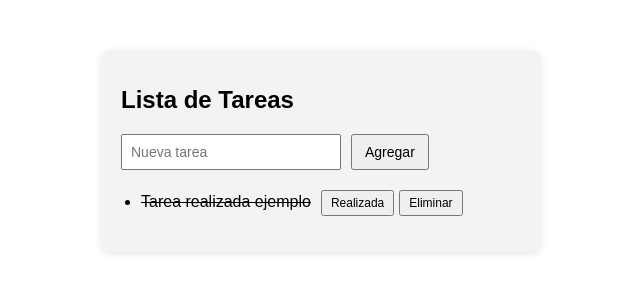
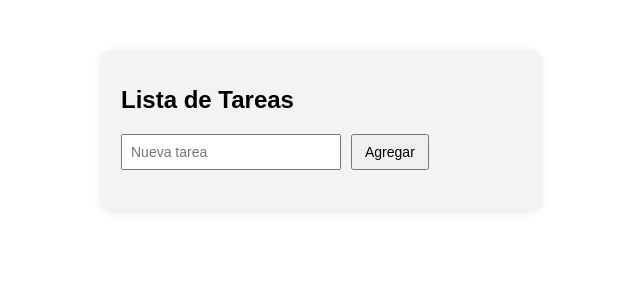
Before and after one commit to Goddzy/pv_tp3_grupo04, a React (Vite) app: page / in a window 1280 px wide. Shown: the top 300 px of the page, without its empty margins (319-959 px from the left). Built offline with nearby package versions, Linux system fonts and the light colour scheme.

Commit message:
Lucas Sebastián Orrabaliz, se logran renderizar las tareas en la página, además de poder tacharlas y/o borrarlas

```diff
--- a/src/App.jsx
+++ b/src/App.jsx
@@ -27,11 +27,9 @@ function App() {
     </div>
 
     <ul className="lista">
-    <li>
-        <span className='realizada'>Tarea realizada ejemplo</span>
-        <button>Realizada</button>
-        <button>Eliminar</button>
-    </li>
+        {tareas.map((elemento, index) => (
+           <Tarea key={index} tareaAnotada={elemento} setListaTareas={setTareas} listaTareas={tareas} />
+         ))}
     </ul>
   </div>
     )
--- a/src/components/Tarea.jsx
+++ b/src/components/Tarea.jsx
@@ -1,9 +1,27 @@
-
+import { useState } from 'react';
 import React from 'react';
 
-const Tarea = () => {
+const Tarea = (props) => {
+
+  const [realizada, setRealizada] = useState(false);
+
+  const tareaRealizada = ()=>{
+    setRealizada(!realizada);
+  }
+
+  const eliminarTarea = (eliminado)=>{
+
+    let nuevasTareas = props.listaTareas.filter (e => e!=eliminado);
+
+    props.setListaTareas(nuevasTareas);
+
+  }
+
   return (
     <li>
+        <span className={realizada ? 'realizada' : ''}>{props.tareaAnotada}</span>
+        <button onClick={tareaRealizada}>Realizada</button>
+        <button onClick={()=>{eliminarTarea(props.tareaAnotada)}}>Eliminar</button>
     </li>
   );
 };
```
